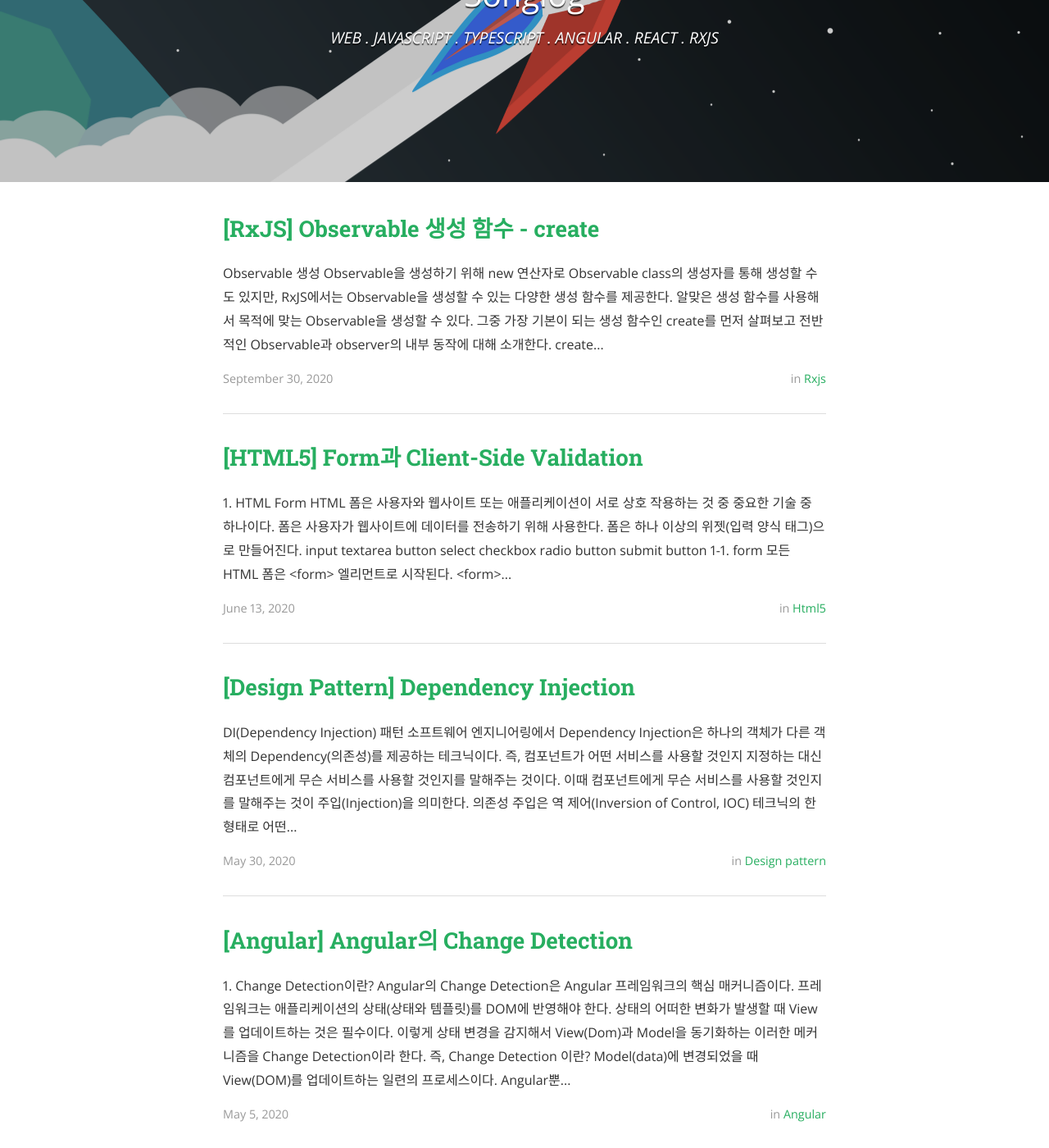
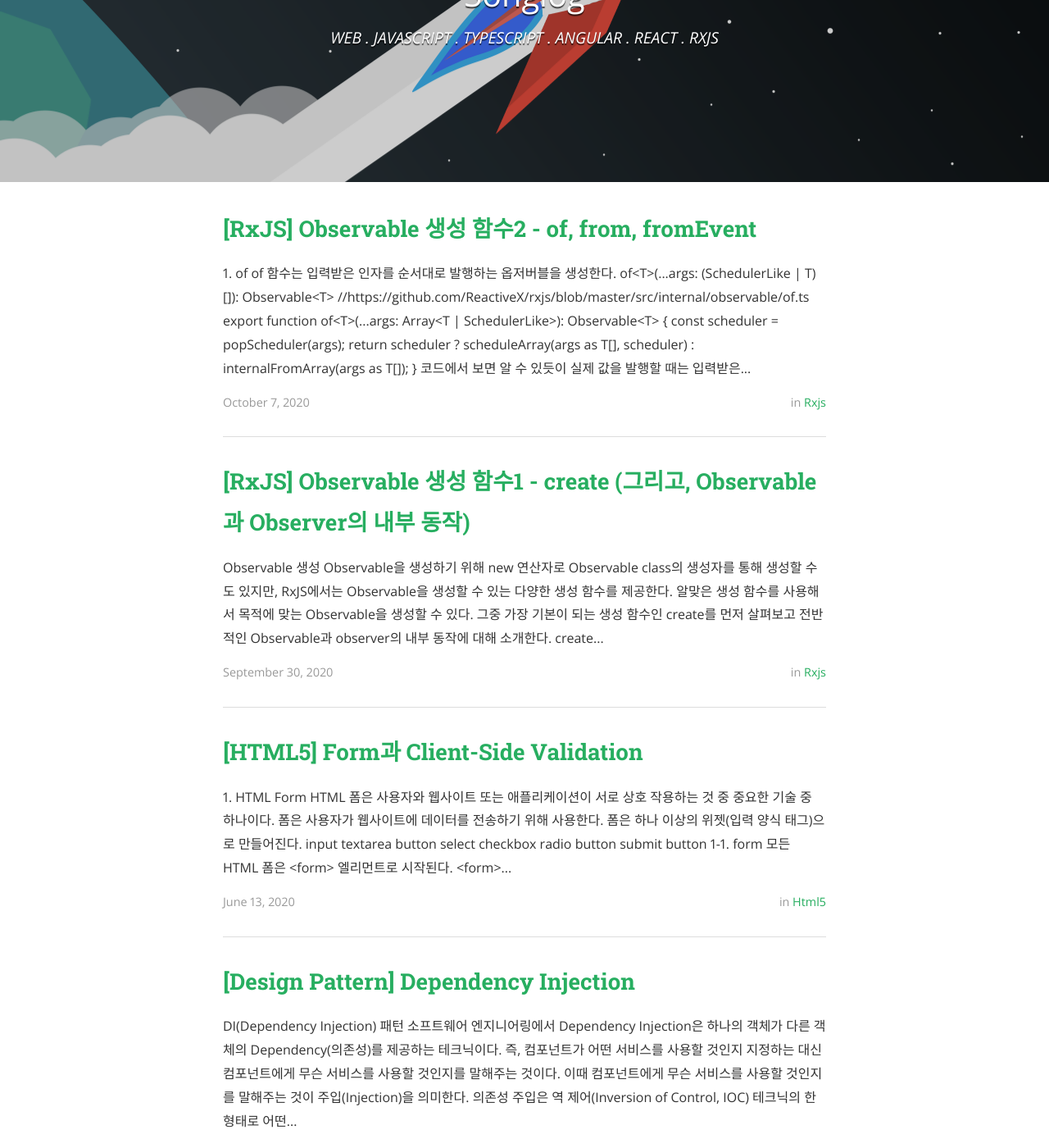
Before and after one commit to iamsjy17/iamsjy17.github.io, a Jekyll site: the page built from index.html, in a window 1280 px wide and 1400 px high, scrolled down 251 px. Shown: the whole window at 82% size. Built offline with Jekyll 4.4.1, drawn with Linux system fonts in a browser that asks for light colours; nearby versions of some CDN libraries; some web fonts are replaced; the list of posts is cut into pages by our own code; some of the changed lines change nothing that is shown; some of the changed text lies outside the part shown.

Commit message:
post(RxJS): Observable 생성 함수2

````diff
--- a/_posts/2020-09-30-inside-rxjs-creation-fn-create.md
+++ b/_posts/2020-09-30-inside-rxjs-creation-fn-create copy.md
@@ -1,6 +1,6 @@
 ---
 layout: post
-title: "[RxJS] Observable 생성 함수 - create"
+title: "[RxJS] Observable 생성 함수1 - create (그리고, Observable과 Observer의 내부 동작)"
 date: 2020-09-30 18:00:00
 author: Jewoo.Song
 categories:
--- /dev/null
+++ b/_posts/2020-10-07-inside-rxjs-creation-fn-etc1.md
@@ -0,0 +1,326 @@
+---
+layout: post
+title: "[RxJS] Observable 생성 함수2 - of, from, fromEvent"
+date: 2020-10-07 2:00:00
+author: Jewoo.Song
+categories:
+  - RxJS
+tags:
+  - RxJS 생성 함수
+  - RxJS of
+  - RxJS from
+  - RxJS fromEvent
+  - Observable
+  - Observable 생성
+---
+
+## 1. of
+
+of 함수는 입력받은 인자를 순서대로 발행하는 옵저버블을 생성한다.
+
+```tsx
+of<T>(...args: (SchedulerLike | T)[]): Observable<T>
+```
+
+<br>
+
+![img](/assets/img/rxjs/2020-10-07-inside-rxjs-creation-fn-etc1-1.png)
+
+<br>
+
+```tsx
+//https://github.com/ReactiveX/rxjs/blob/master/src/internal/observable/of.ts
+
+export function of<T>(...args: Array<T | SchedulerLike>): Observable<T> {
+  const scheduler = popScheduler(args);
+  return scheduler
+    ? scheduleArray(args as T[], scheduler)
+    : internalFromArray(args as T[]);
+}
+```
+
+코드에서 보면 알 수 있듯이 실제 값을 발행할 때는 입력받은 인자를 배열로 변환하여 순서대로 발행한다.
+
+그리고 마지막 인자가 RxJS의 Scheduler 타입이면 해당 스케줄러를 적용한다. (스케줄러가 없다면 일반적인 배열 iteration과 같이 동기로 값을 발행한다.)
+
+```tsx
+//https://github.com/ReactiveX/rxjs/blob/2c2fc8ef2d0484af252f848c268a584671e67fd2/src/internal/scheduled/scheduleArray.ts#L5
+
+export function scheduleArray<T>(
+  input: ArrayLike<T>,
+  scheduler: SchedulerLike
+) {
+  return new Observable<T>((subscriber) => {
+    let i = 0;
+    return scheduler.schedule(function () {
+      if (i === input.length) {
+        subscriber.complete();
+      } else {
+        subscriber.next(input[i++]);
+        if (!subscriber.closed) {
+          this.schedule();
+        }
+      }
+    });
+  });
+}
+```
+
+<br>
+
+> 스케줄러가 없는 경우 내부적으로 fromArrayLike 함수를 사용한다. 즉, from과 동일하게 동작한다.
+
+```tsx
+export function fromArrayLike<T>(array: ArrayLike<T>) {
+  return new Observable((subscriber: Subscriber<T>) => {
+    for (let i = 0; i < array.length && !subscriber.closed; i++) {
+      subscriber.next(array[i]);
+    }
+    subscriber.complete();
+  });
+}
+```
+
+<br>
+
+### Example
+
+```tsx
+//https://www.learnrxjs.io/learn-rxjs/operators/creation/of
+
+import { of } from "rxjs";
+
+const source = of(1, 2, 3, 4, 5);
+const subscribe = source.subscribe((val) => console.log(val));
+
+//1
+//2
+//3
+//4
+//5
+```
+
+## 2. from
+
+from 함수는 다음과 같은 데이터 타입의 객체들을 옵저버블로 변환한다.
+
+- Observable
+- Array
+- Iterable
+- Promise
+- String
+- 배열 유사 타입(Array-like object)
+
+이외의 다른 데이터 타입 객체는 옵저버블로 변환하지 못하고 TypeError를 발생시킨다.
+
+```tsx
+export function from<T>(
+  input: ObservableInput<T>,
+  scheduler?: SchedulerLike
+): Observable<T> {
+  return scheduler ? scheduled(input, scheduler) : innerFrom(input);
+}
+```
+
+첫 번째 인자인 input은 옵저버블로 변환 가능한 데이터 타입을 넣고, 두 번째는 SchedulerLike 타입을 넣는다.
+
+<br>
+
+![img](/assets/img/rxjs/2020-10-07-inside-rxjs-creation-fn-etc1-2.png)
+
+<br>
+
+### 예제 1. Array
+
+```tsx
+from([1, 2, 3, 4, 5]).subscribe(
+  (val) => console.log(val),
+  null,
+  () => console.log("complete")
+);
+
+//1
+//2
+//3
+//4
+//5
+//complete
+```
+
+from이 정상적으로 완료되면 complete이 호출된다.
+
+```tsx
+//https://github.com/ReactiveX/rxjs/blob/2c2fc8ef2d0484af252f848c268a584671e67fd2/src/internal/observable/from.ts#L175
+
+export function fromArrayLike<T>(array: ArrayLike<T>) {
+  return new Observable((subscriber: Subscriber<T>) => {
+    for (let i = 0; i < array.length && !subscriber.closed; i++) {
+      subscriber.next(array[i]);
+    }
+    subscriber.complete();
+  });
+}
+```
+
+<br>
+
+### 예제 2. Promise
+
+resolve가 호출될 때 observer의 next, complete가 호출되고, reject가 호출될 때 observer의 error가 호출된다.
+
+```tsx
+from(
+  new Promise((resolve, reject) => {
+    resolve("resolve");
+  })
+).subscribe(
+  () => {
+    console.log("next");
+  },
+  (e) => {
+    console.log(e);
+  },
+  () => {
+    console.log("complete");
+  }
+);
+
+// next
+// complete
+```
+
+```tsx
+from(
+  new Promise((resolve, reject) => {
+    reject(new Error("reject"));
+  })
+).subscribe(
+  () => {
+    console.log("next");
+  },
+  (e) => {
+    console.log(e);
+  },
+  () => {
+    console.log("complete");
+  }
+);
+
+// Error: reject
+```
+
+<br>
+
+## 3. fromEvent
+
+지정한 이벤트 target element와 특정 타입의 이벤트를 발행하는 옵저버블을 생성한다.
+
+```tsx
+fromEvent<T>(
+	target: FromEventTarget<T>,
+	eventName: string,
+	options?: EventListenerOptions | ((...args: any[]) => T),
+	resultSelector?: (...args: any[]) => T
+): Observable<T>
+```
+
+- target : 아래 타입의 이벤트 타겟 객체를 넣어서 이벤트 핸들러와 연결한다.
+  - DOM EventTarget
+  - Node.js EventEmitter
+  - JQuery-like event target
+  - NodeList or HTMLCollection
+- eventName : 타겟이 발행할 이벤트 이름
+- options : Optional. Default는 `undefined`이고 addEventListener에 전달할 옵션 객체를 지정한다.
+- resultSelector : Optional. Default는 `undefined`이다. (type: `(...args: any[]) => T`)
+
+<br>
+
+![img](/assets/img/rxjs/2020-10-07-inside-rxjs-creation-fn-etc1-1.png)
+
+<br>
+
+### 예제 1. 기본 예제
+
+```tsx
+fromEvent(document, "click").subscribe((event) => console.log(event));
+```
+
+Observable이 subscribe될 때마다 fromEvent 함수의 `target` 인자로 지정한 element의 `eventName` 타입의 이벤트 핸들러가 등록된다.
+
+그리고 해당 이벤트가 발생할 때 등록된 옵저버블에 등록된 next 함수의 첫 번째 인자로 값이 방출된다.
+
+<br>
+
+### 예제 2. 기본 예제(unsubscribe)
+
+해당 이벤트 핸들러는 옵저버블이 unsubscribe 되기 전까지 유지된다. 따라서 명시적으로 unsubscribe를 호출해 주어야 한다.
+
+```tsx
+const sub = fromEvent(document, "click").subscribe((event) =>
+  console.log(event)
+);
+
+// 이벤트 핸들러 해제
+sub.unsubscribe();
+```
+
+옵저버블이 unsubscribe 될 때 해당 이벤트 핸들러가 제거된다. (removeEventHandler가 호출된다.)
+
+```tsx
+//https://github.com/ReactiveX/rxjs/blob/master/src/internal/observable/fromEvent.ts
+export function fromEvent<T>(
+  target: FromEventTarget<T>,
+  eventName: string,
+  options?: EventListenerOptions | ((...args: any[]) => T),
+  resultSelector?: (...args: any[]) => T
+): Observable<T> {
+  //...
+  return new Observable<T>((subscriber) => {
+    const handler = (...args: any[]) =>
+      subscriber.next(args.length > 1 ? args : args[0]);
+
+    if (isEventTarget(target)) {
+      target.addEventListener(
+        eventName,
+        handler,
+        options as EventListenerOptions
+      );
+      return () =>
+        target.removeEventListener(
+          eventName,
+          handler,
+          options as EventListenerOptions
+        );
+    }
+
+    //..
+  });
+}
+```
+
+> 만약 `이벤트 핸들러`가 동작하는 동안 에러가 발생하는 경우에는 어떻게 될까?
+
+<br>
+
+### 예제 3. 에러가 발생하는 경우
+
+```tsx
+fromEvent(document, "click").subscribe((event: any) => {
+  console.log(event.noneFunction());
+  //일부러 에러를 발생시킴.
+});
+```
+
+등록된 이벤트 핸들러가 수행되는 도중에 에러가 발생하는 경우 내부적으로 unsubscribe가 호출되어서 unsubscribe 함수인 removeEventListener가 호출된다.
+
+## 참고
+
+- 참고
+  - [https://rxjs.dev/api/index/function/of](https://rxjs.dev/api/index/function/of)
+  - [https://rxjs.dev/api/index/function/from](https://rxjs.dev/api/index/function/from)
+  - [https://rxjs.dev/api/index/function/fromEvent](https://rxjs.dev/api/index/function/fromEvent)
+  - [https://www.learnrxjs.io/learn-rxjs/operators/creation/of](https://www.learnrxjs.io/learn-rxjs/operators/creation/of)
+  - [https://github.com/ReactiveX/rxjs/blob/master/src/internal/observable/of.ts](https://github.com/ReactiveX/rxjs/blob/master/src/internal/observable/of.ts)
+  - [https://github.com/ReactiveX/rxjs/blob/master/src/internal/observable/from.ts](https://github.com/ReactiveX/rxjs/blob/master/src/internal/observable/from.ts)
+  - [https://github.com/ReactiveX/rxjs/blob/master/src/internal/observable/fromEvent.ts](https://github.com/ReactiveX/rxjs/blob/master/src/internal/observable/fromEvent.ts)
+  - RxJS 프로그래밍 - (한빛 미디어 / 이종욱, 안재하)
````
Also changed, not shown: assets/img/rxjs/2020-10-07-inside-rxjs-creation-fn-etc1-1.png (added), assets/img/rxjs/2020-10-07-inside-rxjs-creation-fn-etc1-2.png (added), assets/img/rxjs/2020-10-07-inside-rxjs-creation-fn-etc1-3.png (added), assets/img/rxjs/2020-10-07-inside-rxjs-creation-fn-etc1-4.png (added).
